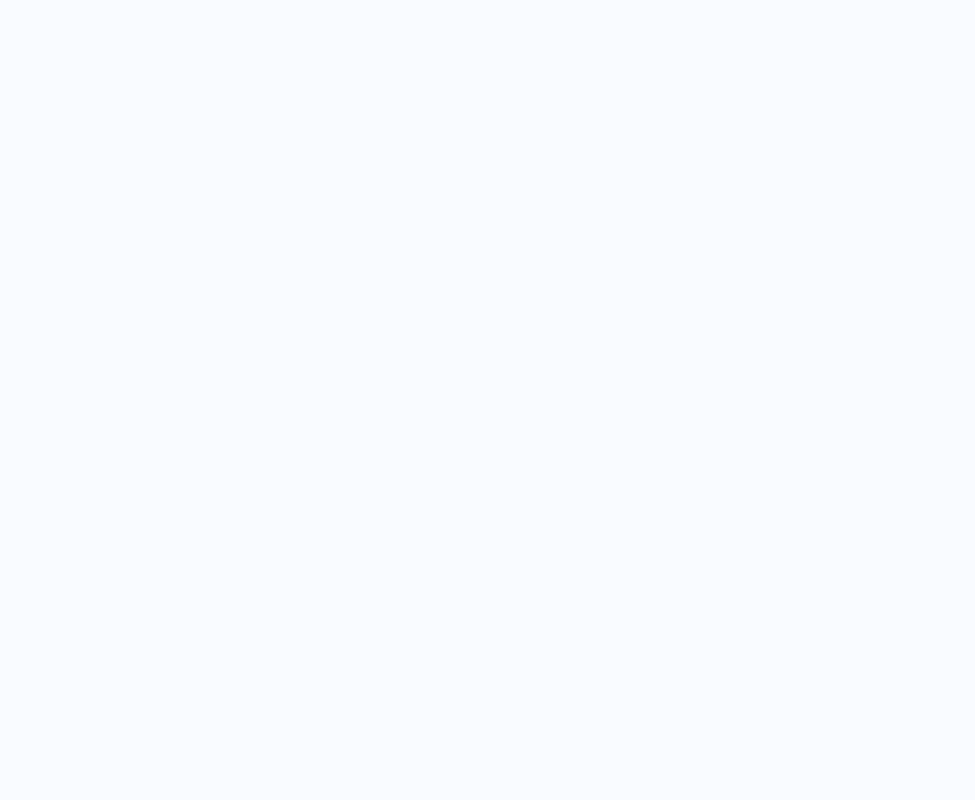
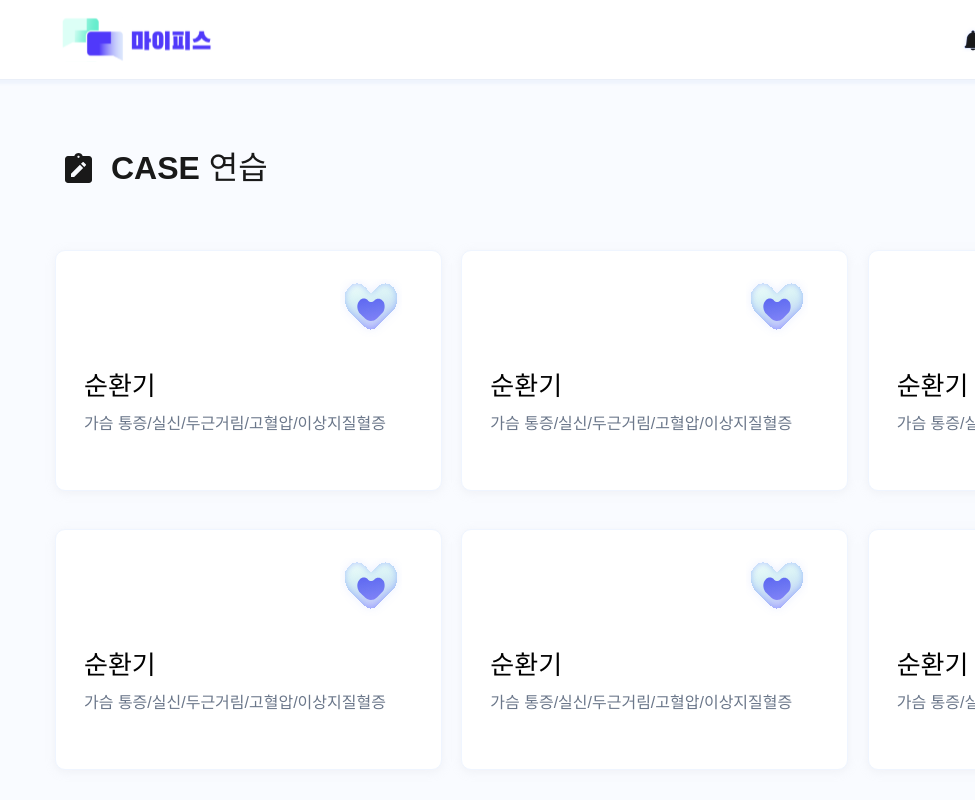
Before and after one commit to cpxHelper-MYPatientS/myps-frontend, a React (Vite) app in the folder myps/: page /case in a window 1280 px wide. Before the commit this address had no page. Shown: the top 800 px of the page, without its empty margins (305-1280 px from the left). Built offline with nearby package versions, Linux system fonts and the light colour scheme; a web font is replaced by a local one.

Commit message:
✨ Feat: 라우팅 추가

```diff
--- a/myps/src/App.jsx
+++ b/myps/src/App.jsx
@@ -1,15 +1,23 @@
-import { BrowserRouter as Router, Routes, Route, Navigate } from "react-router-dom";
+import {
+  BrowserRouter as Router,
+  Routes,
+  Route,
+  Navigate,
+} from "react-router-dom";
 import MainPage from "./pages/MainPage/MainPage.jsx";
+import CasePracticePage from "./pages/CasePage/CasePracticePage.jsx";
+import CaseDetailPage from "./pages/CasePage/CaseDetailPage.jsx";
 
 function App() {
-
   return (
-    <Router future={{ v7_relativeSplatPath: true,v7_startTransition: true }}>
-    <Routes>
-      <Route path="/" element={<MainPage/>} />
-    </Routes>
+    <Router future={{ v7_relativeSplatPath: true, v7_startTransition: true }}>
+      <Routes>
+        <Route path="/" element={<MainPage />} />
+        <Route path="/case" element={<CasePracticePage />} />
+        <Route path="/case/heart" element={<CaseDetailPage />} />
+      </Routes>
     </Router>
-  )
+  );
 }
 
 export default App;
--- a/myps/src/components/MainPage/MainMenu.jsx
+++ b/myps/src/components/MainPage/MainMenu.jsx
@@ -1,11 +1,12 @@
 import grad from "../../assets/mainPage/grad.svg";
 import circle from "../../assets/mainPage/circle.svg";
 import arrowIcon from "../../assets/mainPage/arrow_outward.svg";
-const MainMenu = ({ title, iconSrc, isSub = false }) => {
+const MainMenu = ({ title, iconSrc, isSub = false, onClick }) => {
   return (
     <div
       className="flex flex-col w-[24.1875rem] h-[21.75rem] px-10 pt-10 pb-9 justify-between bg-white shadow-custom2 rounded-[0.625rem] cursor-pointer"
       style={{ backgroundImage: `url(${grad})` }}
+      onClick={onClick}
     >
       <div
         className="flex justify-center items-center w-[60px] h-[60px]"
--- a/myps/src/components/common/NavBar.jsx
+++ b/myps/src/components/common/NavBar.jsx
@@ -1,9 +1,14 @@
+import { useNavigate } from "react-router-dom";
 import Logo from "../../assets/logo.svg";
 import AlarmIcon from "../../assets/common/alarm.svg";
 import CouponIcon from "../../assets/common/coupon.svg";
 import UserIcon from "../../assets/common/user.svg";
 
 const NavBar = () => {
+  const navigate = useNavigate();
+  const handleLogoClick = () => {
+    navigate("/");
+  };
   const categories = [
     { img: AlarmIcon, text: "알림" },
     { img: CouponIcon, text: "이용권 구매" },
@@ -11,7 +16,7 @@ const NavBar = () => {
   ];
   return (
     <div className="flex justify-between px-[22.5rem] py-4 border-b border-b-violet-10 shadow-custom1 bg-white w-full h-20">
-      <img src={Logo} className="cursor-pointer" />
+      <img src={Logo} className="cursor-pointer" onClick={handleLogoClick} />
       <div className="flex gap-5">
         {categories.map((category, index) => (
           <div key={index} className="flex items-center gap-1 cursor-pointer">
```
